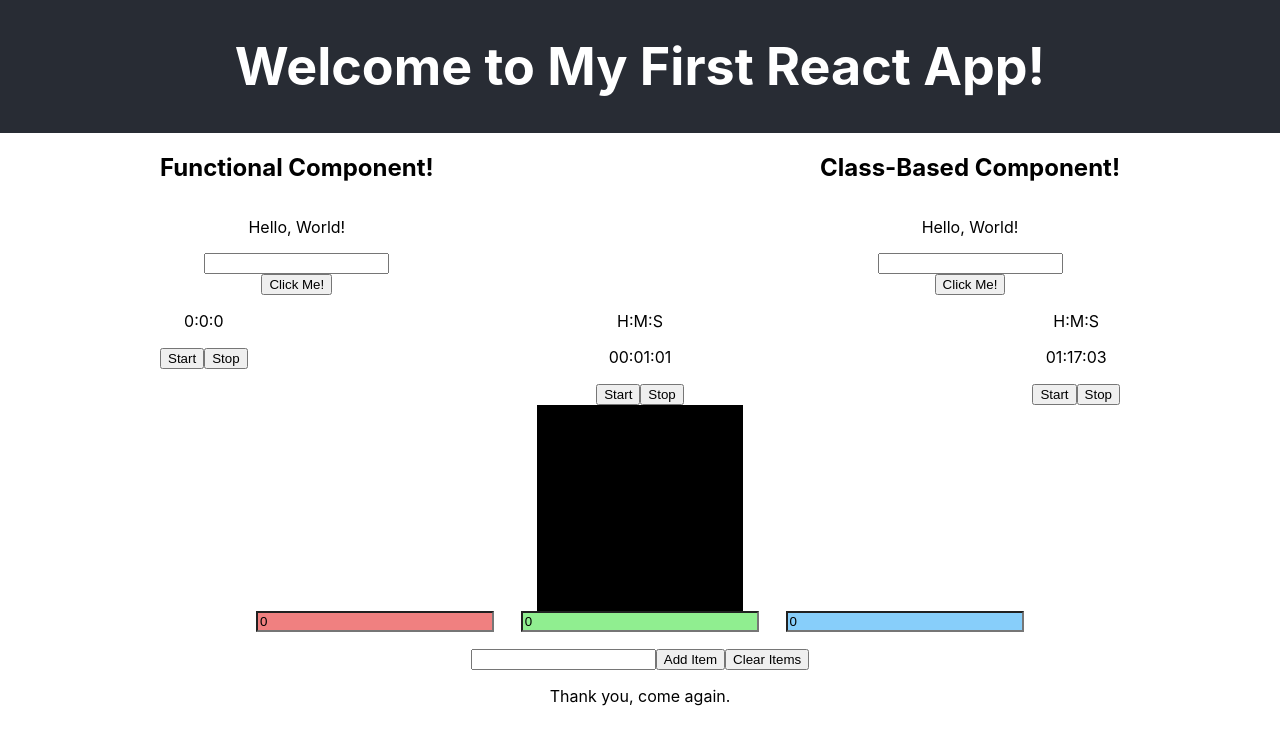
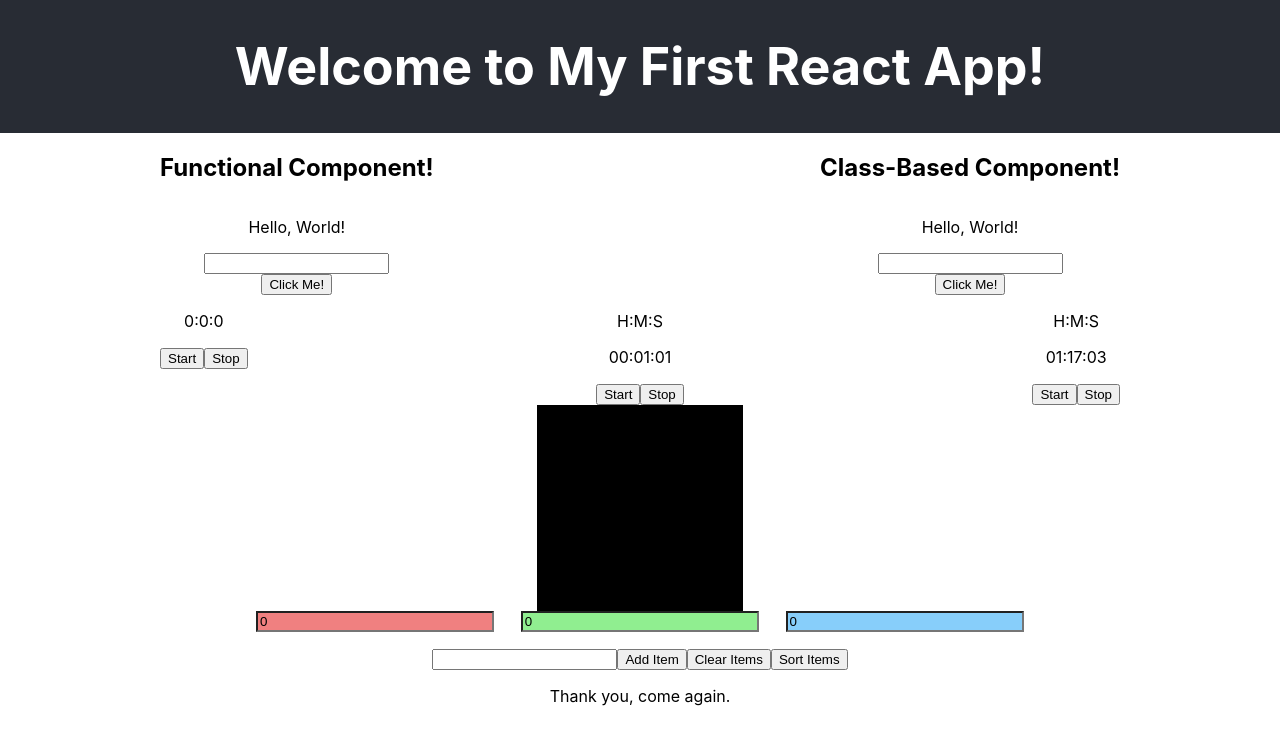
Before and after one commit to JamesonG-UAlberta/UAlberta-WCBWebDev_EXSM3939_Demo, a React (Create React App) app in the folder react-app/: page / in a window 1280 px wide. Shown: the top 744 px of the page. Built offline with nearby package versions, Linux system fonts and the light colour scheme.

Commit message:
Sort item button;

```diff
--- a/react-app/src/ToDo.js
+++ b/react-app/src/ToDo.js
@@ -5,7 +5,7 @@ import React from 'react';
 To-Do To-Do's!
 ☑ 1. Using the method shown in the ColourThingy component, bind the text field to a state property, and clear it after adding an item.
 ☑ 2. Add a clear button.
-3. Add a sort button (alphabetical).
+☑ 3. Add a sort button (alphabetical).
 4. Add checkboxes to each item.
 5. Add a completed list, and when an item is checked off, move it to the completed list, then disable the checkbox.
 6. Stop disabling the checkbox when moved, and allow the box to be unchecked to move it back to the pending list.
@@ -62,6 +62,11 @@ class ToDo extends React.Component {
                         items: []
                     });
                 }).bind(this)}>Clear Items</button>
+                <button onClick={(() => {
+                    this.setState(currentState => ({
+                        items: [...currentState.items.sort()]
+                    }));
+                }).bind(this)}>Sort Items</button>
             </div>
         );
     }
```
